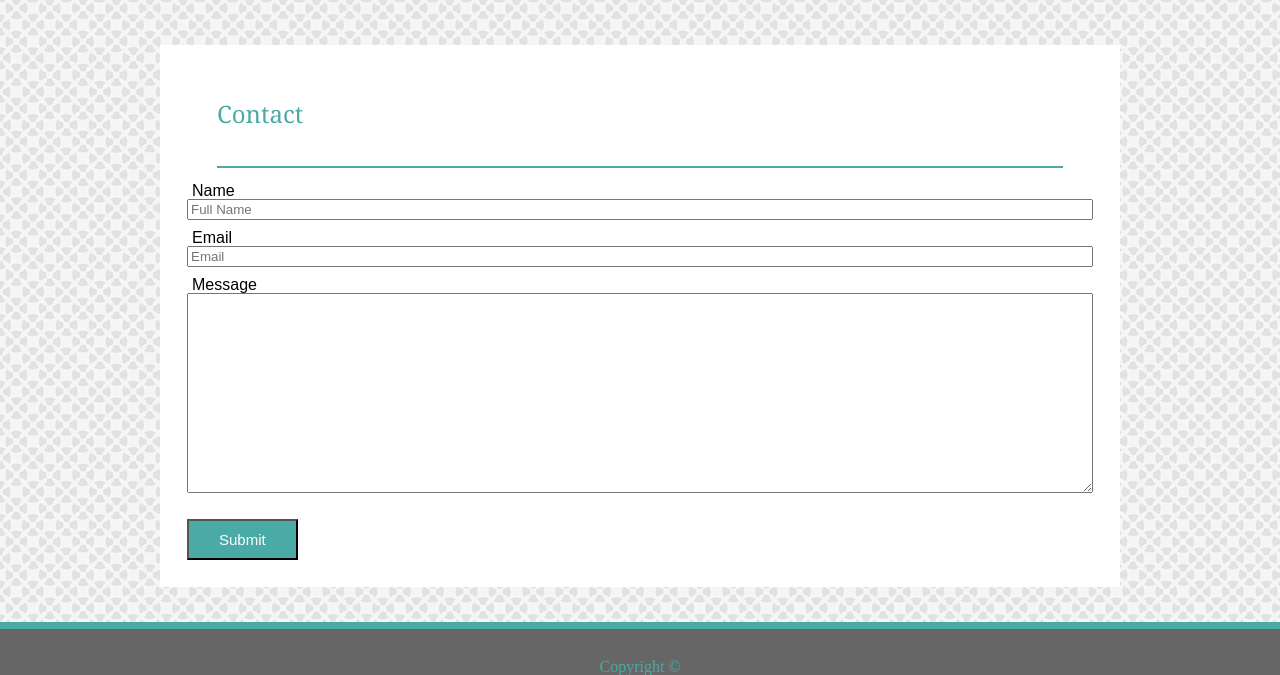
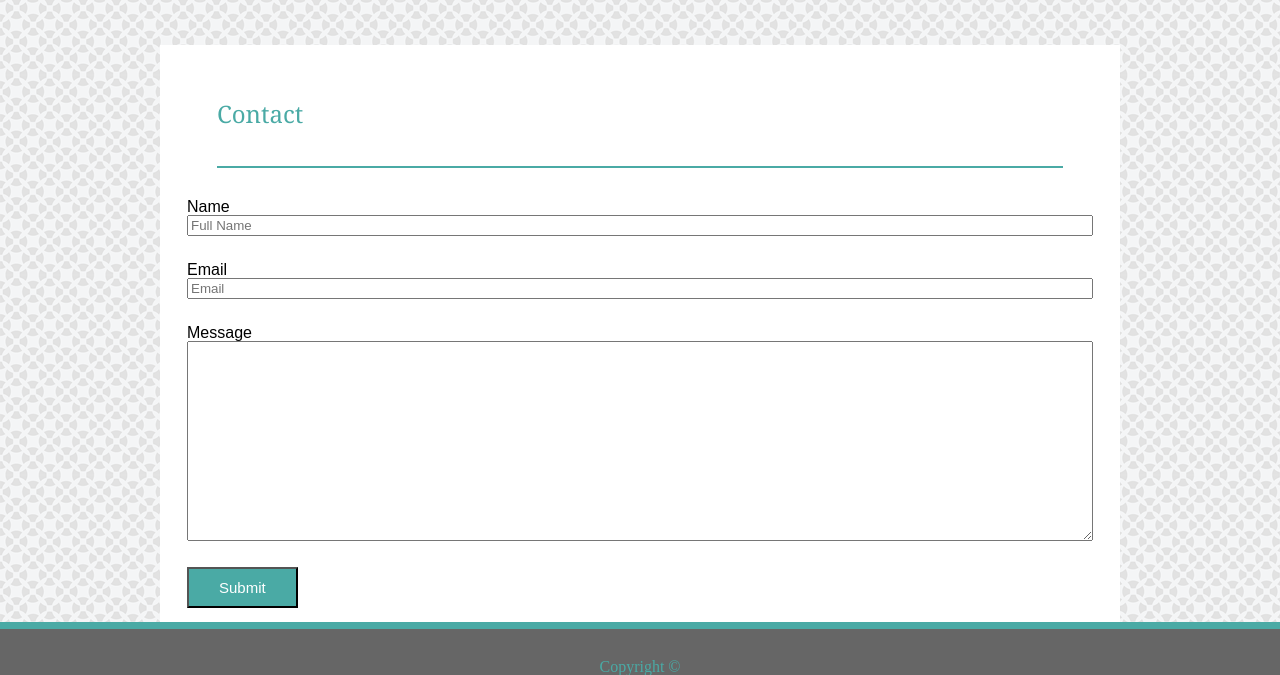
Before and after one commit to Andydun9/Basic-Portfolio, a plain HTML site: page contact.html in a window 1280 px wide. Shown: the part 125-800 px from the top of the page. Drawn offline with Linux system fonts and the light colour scheme.

Commit message:
updated final

```diff
--- a/assets/style.css
+++ b/assets/style.css
@@ -68,6 +68,7 @@ a {
 
 a:hover{
 color: #cccccc;
+
 
 }
 
--- a/contact.html
+++ b/contact.html
@@ -25,18 +25,18 @@
         <form>
       <fieldset>
 
-          <label>
-          Name
+          <label class="name">
+              <h3>Name</h3>
           <input type="text" name="name" placeholder="Full Name" required>
           </label>
 
-          <label>
-          Email
+          <label class="name">
+              <h3>Email</h3>
               <input type="email" name="email" placeholder="Email" required>
           </label>
 
-          <label>
-          Message
+          <label class="name">
+              <h3>Message</h3>
           <textarea name="message"></textarea>
           </label>
 
```
Also changed, not shown: 5:3:18.css (added).
